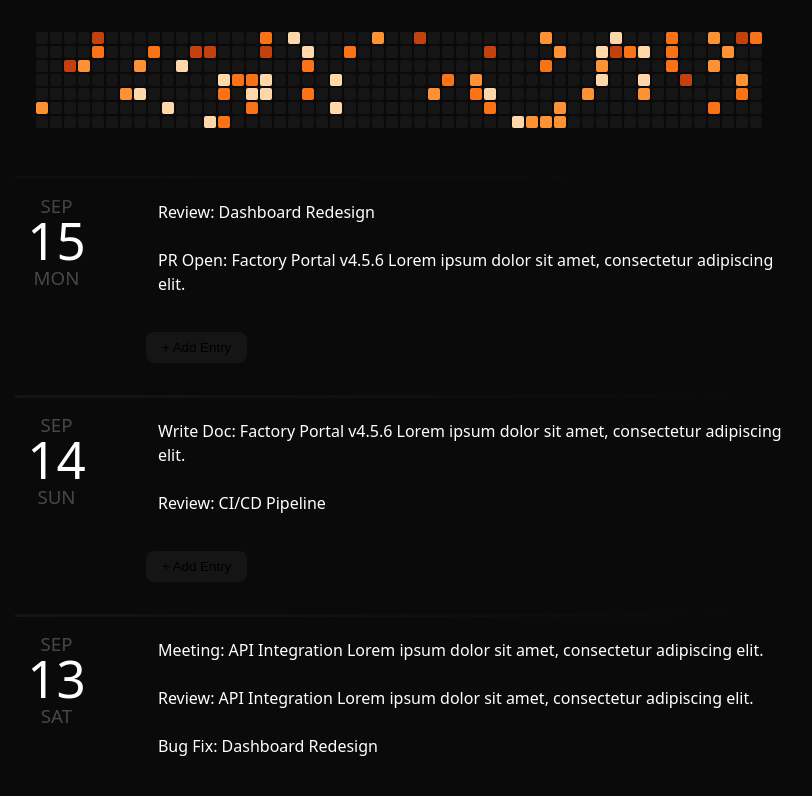
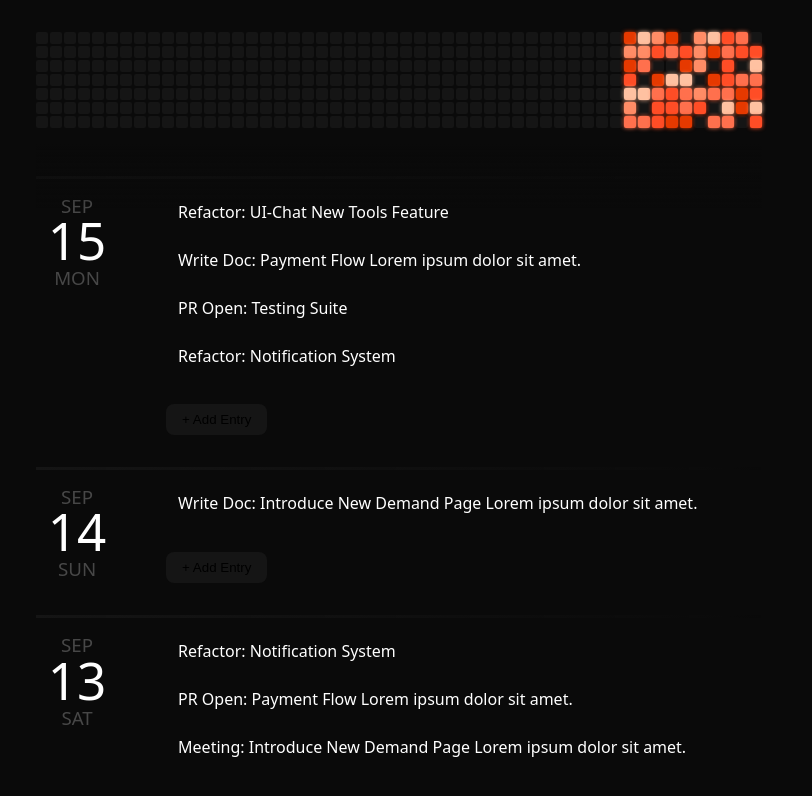
Before and after one commit to alberto-s-ramos/noted, a React (Vite) app: page / in a window 1280 px wide. Shown: the top 796 px of the page, without its empty margins (241-1053 px from the left). Built offline with nearby package versions, Linux system fonts and the light colour scheme.

Commit message:
match activity graph with entries

```diff
--- a/src/components/ActivityGrid/ActivityGrid.module.css
+++ b/src/components/ActivityGrid/ActivityGrid.module.css
@@ -1,6 +1,6 @@
 .grid {
+    flex-direction: column;
     display: flex;
-    flex-direction: column;
     gap: 2px;
 }
 
@@ -10,9 +10,9 @@
 }
 
 .cell {
+    transition: background-color 0.3s ease, box-shadow 0.3s ease;
+    border-radius: 2px;
+    cursor: pointer;
+    height: 12px;
     width: 12px;
-    height: 12px;
-    border-radius: 2px;
-    transition: background-color 0.3s ease;
-    cursor: pointer;
 }
--- a/src/components/ActivityGrid/ActivityGrid.tsx
+++ b/src/components/ActivityGrid/ActivityGrid.tsx
@@ -29,7 +29,15 @@ export const ActivityGrid: FC<ActivityGridProps> = ({ data, columns = 52 }) => {
                         <div
                             key={colIndex}
                             className={styles.cell}
-                            style={{ backgroundColor: getColor(value) }}
+                            style={{
+                                backgroundColor: getColor(value),
+                                boxShadow:
+                                    value > 0
+                                        ? `0 0 0 ${getColor(value)}, 0 0 4px ${getColor(value)}`
+                                        : "none",
+                                transition: "background-color 0.3s ease, box-shadow 0.3s ease",
+                                zIndex: value > 0 ? 2 : 1
+                            }}
                             title={`Activity: ${value}`}
                         />
                     ))}
@@ -43,8 +51,12 @@ export const ActivityGrid: FC<ActivityGridProps> = ({ data, columns = 52 }) => {
 
 const getColor = (value: number) => {
     if (value === 0) return "#151515";
-    if (value <= 2) return "#fed7aa";
-    if (value <= 4) return "#fd9234";
-    if (value <= 6) return "#f97316";
-    return "#c2410c";
+    if (value <= 1) return "#ffc1a1";
+    if (value <= 2) return "#ff8c66";
+    if (value <= 3) return "#ff704d";
+    if (value <= 4) return "#ff4d26";
+    if (value <= 5) return "#e63900";
+    if (value <= 6) return "#b32400";
+    if (value <= 7) return "#800000";
+    return "#660000";
 };
--- a/src/components/DailyCard/DailyCard.tsx
+++ b/src/components/DailyCard/DailyCard.tsx
@@ -1,42 +1,25 @@
 import { format, isToday } from "date-fns";
-import { useState } from "react";
-import type { DailyLog } from "../../data/types";
+import styles from "./DailyCard.module.css";
 import { CardDate } from "../CardDate/CardDate";
 import { Entry } from "../Entry/Entry";
-import styles from "./DailyCard.module.css";
-import { nanoid } from "nanoid";
+import type { DailyEntry } from "../../data/types";
 
-type EntryItem = { id: string; text: string };
 
 type DailyCardProps = {
-    dailyLog?: DailyLog;
+    date: Date;
+    entries: DailyEntry[];
+    onAddEntry: (date: Date) => void;
+    onUpdateEntry: (date: Date, id: string, newValue: string) => void;
+    onDeleteEntry: (date: Date, id: string) => void;
 };
 
-export const DailyCard = ({ dailyLog = {} }: DailyCardProps) => {
-    const { date = new Date(), entries: initialEntries = [] } = dailyLog;
-
-    const [entries, setEntries] = useState<EntryItem[]>(
-        initialEntries.map((e) => ({ id: nanoid(), text: e.text ?? "" }))
-    );
-
-    const handleUpdateEntry = (id: string, newValue: string) => {
-        setEntries((prev) =>
-            prev.map((entry) =>
-                entry.id === id ? { ...entry, text: newValue } : entry
-            )
-        );
-    };
-
-    const handleDeleteEntry = (id: string) => {
-        setEntries((prev) => prev.filter((entry) => entry.id !== id));
-    };
-
-    const handleAddEntry = () => {
-        const id = nanoid();
-        const newEntry: EntryItem = { id, text: "" };
-        setEntries((prev) => [...prev, newEntry]);
-    };
-
+export const DailyCard = ({
+    date,
+    entries,
+    onAddEntry,
+    onUpdateEntry,
+    onDeleteEntry,
+}: DailyCardProps) => {
     const noEntriesMessage = isToday(date)
         ? "No entries logged today"
         : `No entries logged on ${format(date, "MMM d")}`;
@@ -46,18 +29,20 @@ export const DailyCard = ({ dailyLog = {} }: DailyCardProps) => {
             <CardDate date={date} />
 
             <div className={styles.dailyEntries}>
-                {entries.length === 0 && <span className={styles.noEntries}>{noEntriesMessage}</span>}
+                {entries.length === 0 && (
+                    <span className={styles.noEntries}>{noEntriesMessage}</span>
+                )}
                 {entries.map((entry) => (
                     <Entry
                         key={entry.id}
                         initialLog={entry.text}
                         placeholder="New Entry"
-                        onUpdate={(newValue) => handleUpdateEntry(entry.id, newValue)}
-                        onDelete={() => handleDeleteEntry(entry.id)}
+                        onUpdate={(newValue) => onUpdateEntry(date, entry.id, newValue)}
+                        onDelete={() => onDeleteEntry(date, entry.id)}
                     />
                 ))}
 
-                <button className={styles.addEntryButton} onClick={handleAddEntry}>
+                <button className={styles.addEntryButton} onClick={() => onAddEntry(date)}>
                     + Add Entry
                 </button>
             </div>
--- a/src/data/types.ts
+++ b/src/data/types.ts
@@ -1,9 +1,10 @@
 export type DailyLog = {
-    date?: Date;
+    date: Date;
     entries?: DailyEntry[];
 }
 
 export type DailyEntry = {
+    id: string;
     text?: string;
     label?: any
 }
--- a/src/pages/Feed/Feed.tsx
+++ b/src/pages/Feed/Feed.tsx
@@ -1,9 +1,10 @@
-import { useEffect, useRef } from 'react';
-import { ActivityGrid } from '../../components/ActivityGrid/ActivityGrid';
-import { DailyCard } from '../../components/DailyCard/DailyCard';
-import type { DailyEntry, DailyLog } from '../../data/types';
-import { MainPage } from '../../layout/MainPage/MainPage';
-import styles from './Feed.module.css';
+import { useState, useEffect, useRef, useMemo } from "react";
+import { nanoid } from "nanoid";
+import { ActivityGrid } from "../../components/ActivityGrid/ActivityGrid";
+import { DailyCard } from "../../components/DailyCard/DailyCard";
+import type { DailyLog } from "../../data/types";
+import { MainPage } from "../../layout/MainPage/MainPage";
+import styles from "./Feed.module.css";
 
 const activityTypes = [
     "PR Open",
@@ -17,14 +18,14 @@ const activityTypes = [
 ];
 
 const activitySubjects = [
-    "Introduce New Demand Page Lorem ipsum dolor sit amet, consectetur adipiscing elit. ",
+    "Introduce New Demand Page Lorem ipsum dolor sit amet.",
     "UI-Chat New Tools Feature",
-    "Factory Portal v4.5.6 Lorem ipsum dolor sit amet, consectetur adipiscing elit. ",
+    "Factory Portal v4.5.6 Lorem ipsum dolor sit amet.",
     "Authentication Module",
     "Dashboard Redesign",
-    "Payment Flow Lorem ipsum dolor sit amet, consectetur adipiscing elit. ",
+    "Payment Flow Lorem ipsum dolor sit amet.",
     "Notification System",
-    "API Integration Lorem ipsum dolor sit amet, consectetur adipiscing elit. ",
+    "API Integration Lorem ipsum dolor sit amet.",
     "CI/CD Pipeline",
     "Testing Suite",
 ];
@@ -38,13 +39,15 @@ const mockDailyLogs = (days: number): DailyLog[] => {
         date.setDate(today.getDate() - i);
 
         const numEntries = Math.floor(Math.random() * 6);
-
-        const entries: DailyEntry[] = [];
-        for (let j = 0; j < numEntries; j++) {
+        const entries = Array.from({ length: numEntries }, () => {
             const type = activityTypes[Math.floor(Math.random() * activityTypes.length)];
-            const subject = activitySubjects[Math.floor(Math.random() * activitySubjects.length)];
-            entries.push({ text: `${type}: ${subject}` });
-        }
+            const subject =
+                activitySubjects[Math.floor(Math.random() * activitySubjects.length)];
+            return {
+                id: nanoid(),
+                text: `${type}: ${subject}`,
+            };
+        });
 
         logs.push({ date, entries });
     }
@@ -53,32 +56,88 @@ const mockDailyLogs = (days: number): DailyLog[] => {
 };
 
 
-const mockActivityData = Array.from({ length: 364 }, () => {
-    const random = Math.random();
-    if (random < 0.8) return 0;
-    return Math.floor(Math.random() * 7) + 1;
-});
-
 export const Feed = () => {
-    const logs = mockDailyLogs(70);
+    const [logs, setLogs] = useState<DailyLog[]>(() => mockDailyLogs(70));
     const scrollContainerRef = useRef<HTMLDivElement>(null);
 
+    const daysInYear = 364;
+    const today = new Date();
+
+    const activityData = useMemo(() => {
+        const data = Array(daysInYear).fill(0);
+
+        logs.forEach((log) => {
+            if (!(log.date instanceof Date)) return;
+
+            const diffTime = today.getTime() - log.date.getTime();
+            const diffDays = Math.floor(diffTime / (1000 * 60 * 60 * 24));
+            const indexFromLeft = daysInYear - 1 - diffDays;
+
+            if (indexFromLeft >= 0 && indexFromLeft < daysInYear) {
+                data[indexFromLeft] += log.entries?.length ?? 0;
+            }
+        });
+
+        return data;
+    }, [logs, today, daysInYear]);
+
     useEffect(() => {
-        const container = scrollContainerRef.current;
-        if (container) {
-            container.scrollTop = 0;
-        }
+        scrollContainerRef.current?.scrollTo({ top: 0 });
     }, []);
+
+    const handleAddEntry = (date: Date) => {
+        setLogs((prev) =>
+            prev.map((log) =>
+                log.date.toDateString() === date.toDateString()
+                    ? { ...log, entries: [...(log.entries ?? []), { id: nanoid(), text: "" }] }
+                    : log
+            )
+        );
+    };
+
+    const handleUpdateEntry = (date: Date, id: string, newValue: string) => {
+        setLogs((prev) =>
+            prev.map((log) =>
+                log.date.toDateString() === date.toDateString()
+                    ? {
+                        ...log,
+                        entries: (log.entries ?? []).map((e) =>
+                            e?.id === id ? { ...e, text: newValue } : e
+                        ),
+                    }
+                    : log
+            )
+        );
+    };
+
+    const handleDeleteEntry = (date: Date, id: string) => {
+        setLogs((prev) =>
+            prev.map((log) =>
+                log.date.toDateString() === date.toDateString()
+                    ? { ...log, entries: log?.entries?.filter((e) => e.id !== id) }
+                    : log
+            )
+        );
+    };
 
     return (
         <MainPage className={styles.feed}>
             <div className={styles.activityGridWrapper}>
-                <ActivityGrid data={mockActivityData} />
+                <ActivityGrid data={activityData} />
             </div>
             <div className={styles.dailyLogs} ref={scrollContainerRef}>
-                {logs.map((log, idx) => (
-                    <DailyCard key={idx} dailyLog={log} />
-                ))}
+                {logs
+                    .sort((a, b) => b.date.getTime() - a.date.getTime())
+                    .map((log, idx) => (
+                        <DailyCard
+                            key={idx}
+                            date={log.date}
+                            entries={log.entries ?? []}
+                            onAddEntry={handleAddEntry}
+                            onUpdateEntry={handleUpdateEntry}
+                            onDeleteEntry={handleDeleteEntry}
+                        />
+                    ))}
             </div>
         </MainPage>
     );
```
